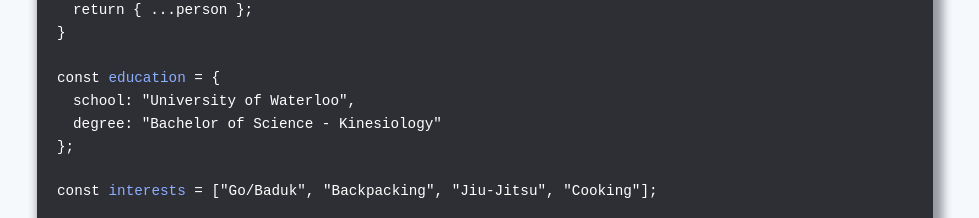
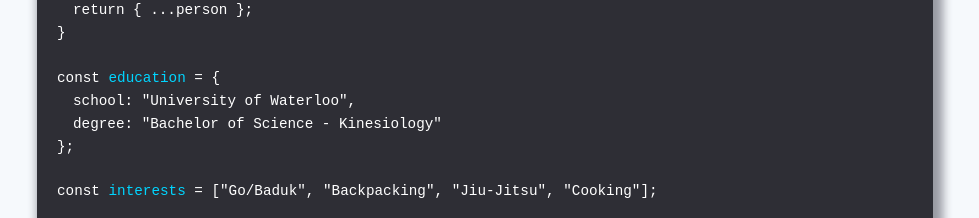
Before and after one commit to s92xiong/Portfolio, a React (Create React App) app: page / in a window 1280 px wide. Shown: the part 582-800 px from the top of the page, without its empty margins (155-1134 px from the left). Built offline with nearby package versions, Linux system fonts and the light colour scheme.

Commit message:
Changed font color of variable in About component

```diff
--- a/src/components/About/About.jsx
+++ b/src/components/About/About.jsx
@@ -8,7 +8,7 @@ function About() {
 
   const commentColor = "#53e83c";
   const functionColor = "#FFFF00";
-  const varColor = "#8caeff";
+  const varColor = "#00d5ff";
 
   return (
     <div className="about">
```
